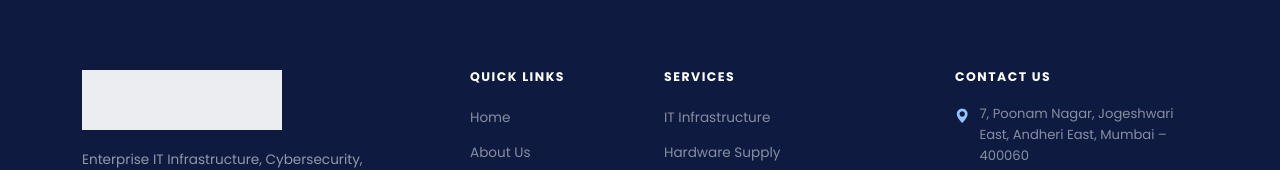
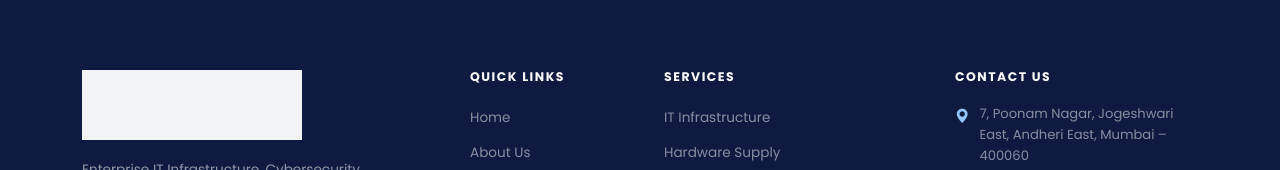
Before and after one commit to infosmtechhub/smtechhub, a plain HTML site: page index.html in a window 1280 px wide. Shown: the part 8630-8800 px from the top of the page. Drawn offline with nearby package versions, Linux system fonts and the light colour scheme.

Commit message:
Add files via upload

```diff
--- a/style.css
+++ b/style.css
@@ -647,12 +647,13 @@ img { max-width: 100%; }
 .footer-brand .brand-tech { color: #fff; }
 .footer-brand .brand-tagline { color: rgba(255,255,255,0.4); }
 .footer-logo {
-    width: 200px;
-    height: 60px;
+    width: 220px;
+    height: 70px;
     object-fit: cover;
     object-position: center 55%;
     filter: brightness(0) invert(1);
-    opacity: 0.92;
+    opacity: 0.95;
+    display: block;
 }
 .footer-desc { font-size: 0.85rem; color: rgba(255,255,255,0.55); line-height: 1.8; max-width: 300px; margin-bottom: 20px; }
 .footer-social { display: flex; gap: 10px; }
```
